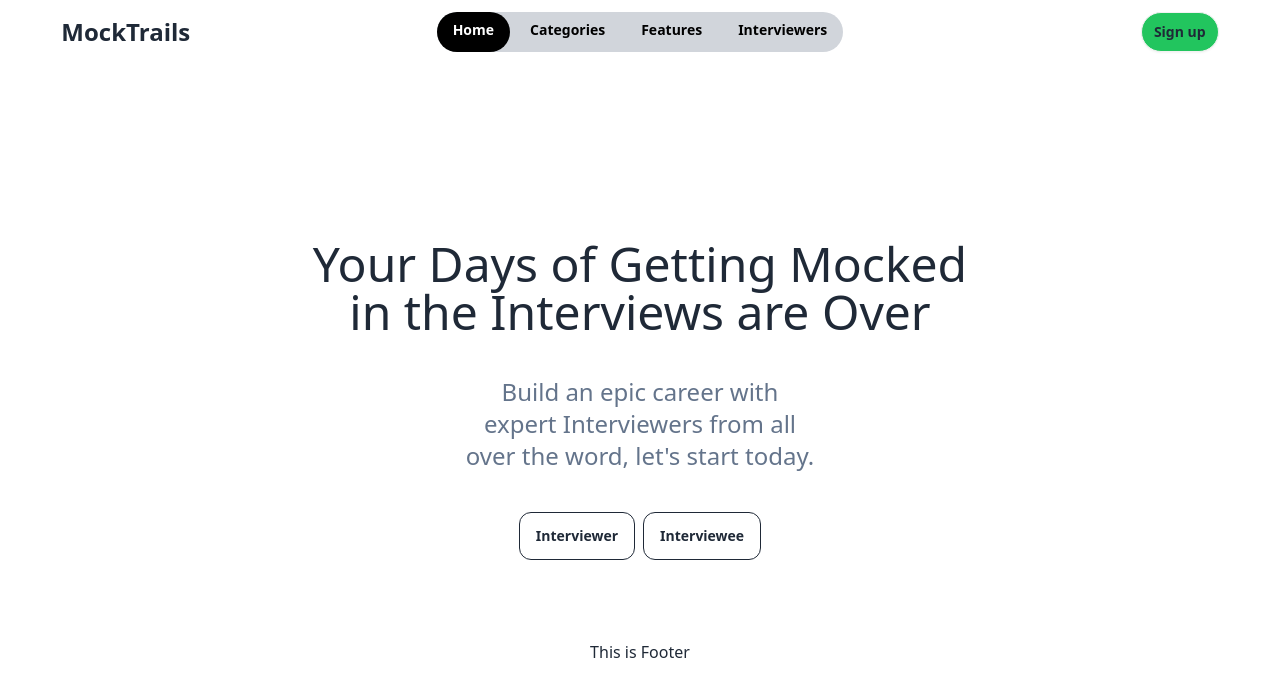
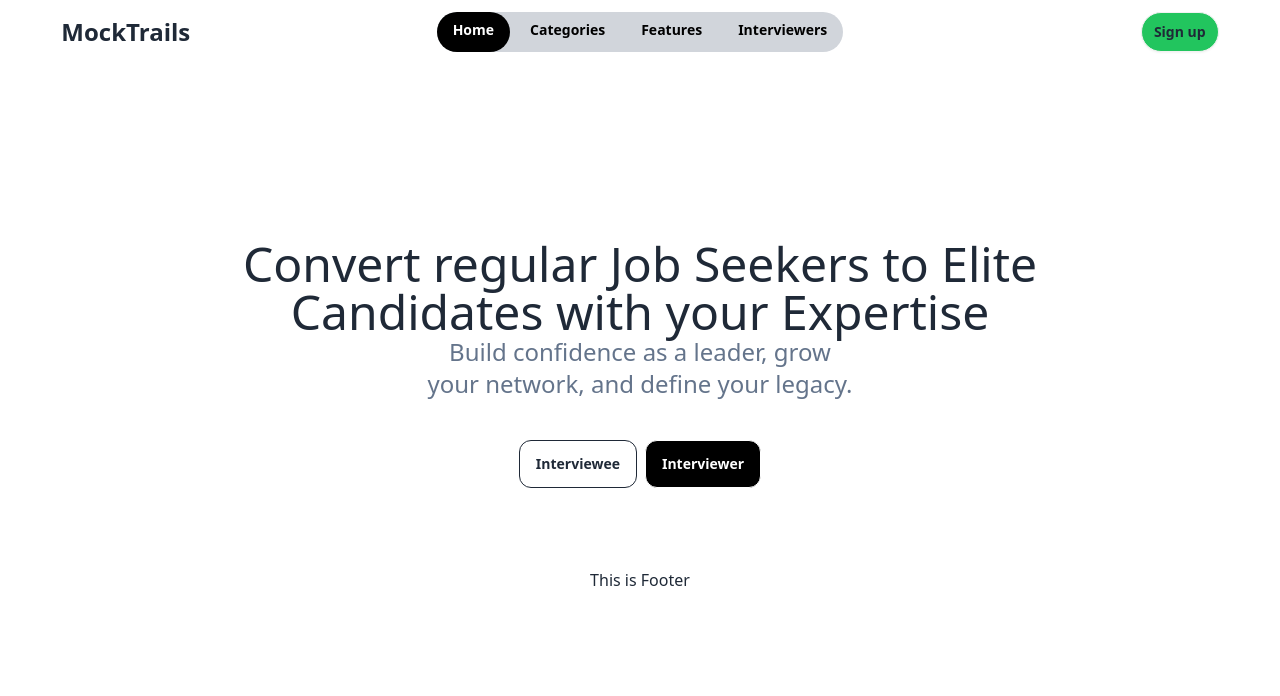
Before and after one commit to HiYasin/mocktrails-client, a React (Vite) app: page / in a window 1280 px wide. Both pictures are taken after a click on the button "Interviewer". Shown: the top 696 px of the page. Built offline with nearby package versions, Linux system fonts and the light colour scheme.

Commit message:
Banner tab states change functionality added

```diff
--- a/src/components/Banner.jsx
+++ b/src/components/Banner.jsx
@@ -1,17 +1,31 @@
-import React from 'react';
+import React, { useState } from 'react';
 
 const Banner = () => {
+    const [tab, setTab] = useState(true);
+
     return (
         <div className='w-10/12 mx-auto *:text-balance *:text-center grid gap-10 mt-10 mb-5 md:mt-24 md:mb-10 lg:mt-44 lg:mb-20'>
-            <div className=''>
-                <h1 className='font-medium text-5xl'>Your Days of Getting Mocked in the Interviews are Over</h1>
-            </div>
-            <div className='max-w-[500px] mx-auto text-slate-500'>
-                <p className='font-medium text-2xl'>Build an epic career with expert Interviewers from all over the word, let's start today.</p>
+            <div>
+                <div className={!tab? `hidden`:``}>
+                    <div>
+                        <h1 className='font-medium text-5xl'>Your Days of Getting Mocked in the Interviews are Over</h1>
+                    </div>
+                    <div className='max-w-[500px] mx-auto text-slate-500'>
+                        <p className='font-medium text-2xl'>Build an epic career with expert Interviewers from all over the word, let's start today.</p>
+                    </div>
+                </div>
+                <div className={tab?`hidden`:``}>
+                    <div className=''>
+                        <h1 className='font-medium text-5xl'>Convert regular Job Seekers to Elite Candidates with your Expertise </h1>
+                    </div>
+                    <div className='max-w-[500px] mx-auto text-slate-500'>
+                        <p className='font-medium text-2xl'>Build confidence as a leader, grow your network, and define your legacy.</p>
+                    </div>
+                </div>
             </div>
             <div className='space-x-2'>
-                <button className="btn btn-outline rounded-xl">Interviewer</button>
-                <button className="btn btn-outline rounded-xl">Interviewee</button>
+                <button className={tab ? `bg-black text-white btn btn-outline rounded-xl` : `btn btn-outline rounded-xl`} onClick={() => setTab(true)}>Interviewee</button>
+                <button className={tab ? `btn btn-outline rounded-xl` : `btn btn-outline rounded-xl text-white bg-black`} onClick={() => setTab(false)}>Interviewer</button>
             </div>
         </div>
     );
```
